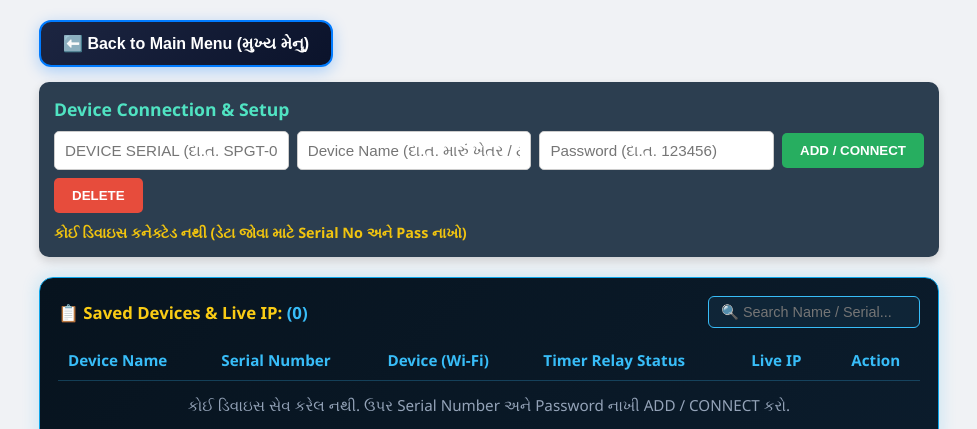
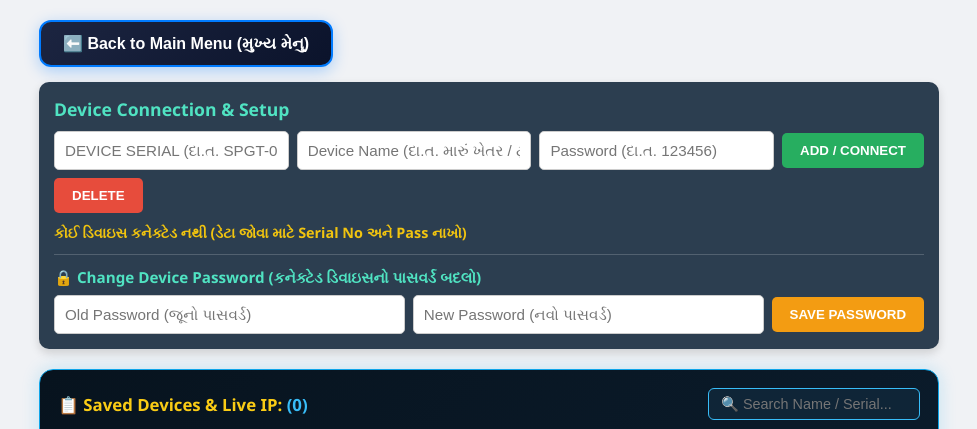
Before and after one commit to Shubhele868/MAIN-DASHBOARD, a plain HTML site: page timer.html in a window 1280 px wide. Shown: the top 429 px of the page, without its empty margins (151-1128 px from the left). Drawn offline with Linux system fonts and the light colour scheme; no server answers.

Commit message:
Update timer.html

```diff
--- a/timer.html
+++ b/timer.html
@@ -102,6 +102,14 @@
     <button type="button" onclick="deleteActiveDevice()" style="background: #e74c3c; color: white; padding: 10px 18px; border: none; border-radius: 5px; cursor: pointer; font-weight: bold;">DELETE</button>
   </div>
   <div id="activeDevTag" style="margin-top: 10px; font-size: 0.9em; color: #f1c40f; font-weight: bold;">કોઈ ડિવાઇસ કનેક્ટેડ નથી (ડેટા જોવા માટે Serial No અને Pass નાખી Add કરો)</div>
+  <div style="margin-top: 12px; padding-top: 12px; border-top: 1px solid rgba(255,255,255,0.18);">
+    <div style="font-size: 0.95em; color: #50e3c2; font-weight: bold; margin-bottom: 8px;">&#128274; Change Device Password (કનેક્ટેડ ડિવાઇસનો પાસવર્ડ બદલો)</div>
+    <div style="display: flex; flex-wrap: wrap; gap: 8px; align-items: center;">
+      <input type="password" id="oldFbPass" placeholder="Old Password (જૂનો પાસવર્ડ)" style="padding: 10px; border-radius: 5px; border: 1px solid #ccc; font-size: 0.95em; flex: 1 1 160px; box-sizing: border-box;">
+      <input type="password" id="newFbPass" placeholder="New Password (નવો પાસવર્ડ)" style="padding: 10px; border-radius: 5px; border: 1px solid #ccc; font-size: 0.95em; flex: 1 1 160px; box-sizing: border-box;">
+      <button type="button" onclick="changeDeviceFbPassword()" style="background: #f39c12; color: white; padding: 10px 18px; border: none; border-radius: 5px; cursor: pointer; font-weight: bold;">SAVE PASSWORD</button>
+    </div>
+  </div>
 </div>
 
   <div style="background: linear-gradient(135deg, #07131e, #0b1c2c); color: white; padding: 18px; border-radius: 14px; margin-bottom: 20px; border: 1px solid #0ea5e9; box-shadow: 0 0 18px rgba(14, 165, 233, 0.2);">
@@ -839,6 +847,56 @@ function addAndConnectDevice() {
   connectDevice(sn, name, pass, true);
 }
 
+// ૧.૧ CHANGE DEVICE FIREBASE PASSWORD LOGIC (SAVES IN ESP32 PREFERENCES)
+function changeDeviceFbPassword() {
+  if(!activeSerial) {
+    alert("પહેલાં Serial Number અને Password નાખીને Device Connect કરો!");
+    return;
+  }
+  const oldP = document.getElementById("oldFbPass").value.trim();
+  const newP = document.getElementById("newFbPass").value.trim();
+
+  if(!oldP || !newP) {
+    alert("કૃપા કરીને Old Password અને New Password બંને નાખો!");
+    return;
+  }
+  if(newP.length < 4) {
+    alert("નવો પાસવર્ડ ઓછામાં ઓછા 4 અક્ષરનો રાખો!");
+    return;
+  }
+  if(oldP.includes("|") || newP.includes("|")) {
+    alert("પાસવર્ડમાં '|' અક્ષરનો ઉપયોગ કરશો નહીં!");
+    return;
+  }
+
+  const snapData = rowSnapshots[activeSerial] || null;
+  if(!isDeviceOnline(snapData)) {
+    alert("ડિવાઇસ અત્યારે OFFLINE છે! પાસવર્ડ બદલવા માટે ESP32 WiFi થી ઓનલાઈન હોવું જરૂરી છે.");
+    return;
+  }
+
+  const currentPass = (snapData && snapData.pass) ? snapData.pass : (localStorage.getItem("spgt_pass") || "");
+  if(oldP !== currentPass) {
+    alert("જૂનો પાસવર્ડ (Old Password) ખોટો છે!");
+    return;
+  }
+
+  db.ref("devices/" + activeSerial + "/commands/setFbPassCmd").set(oldP + "|" + newP).then(() => {
+    localStorage.setItem("spgt_pass", newP);
+    const idx = savedDevices.findIndex(d => d.sn === activeSerial);
+    if(idx !== -1) {
+      savedDevices[idx].pass = newP;
+      saveSavedDevicesList();
+    }
+    document.getElementById("devPass").value = newP;
+    document.getElementById("oldFbPass").value = "";
+    document.getElementById("newFbPass").value = "";
+    alert("નવો પાસવર્ડ ESP32 (Preferences) માં કાયમી સેવ થઈ ગયો છે! હવે જૂના પાસવર્ડથી આ ડિવાઇસ Add થશે નહીં.");
+  }).catch((err) => {
+    alert("પાસવર્ડ સેવ કરવામાં એરર: " + err.message);
+  });
+}
+
 // ૨. CONNECT & SYNC LOGIC
 function connectDevice(sn, name, pass, isManualAdd = false) {
   document.getElementById("activeDevTag").innerText = "કનેક્ટ થઈ રહ્યું છે: " + sn + "...";
```
